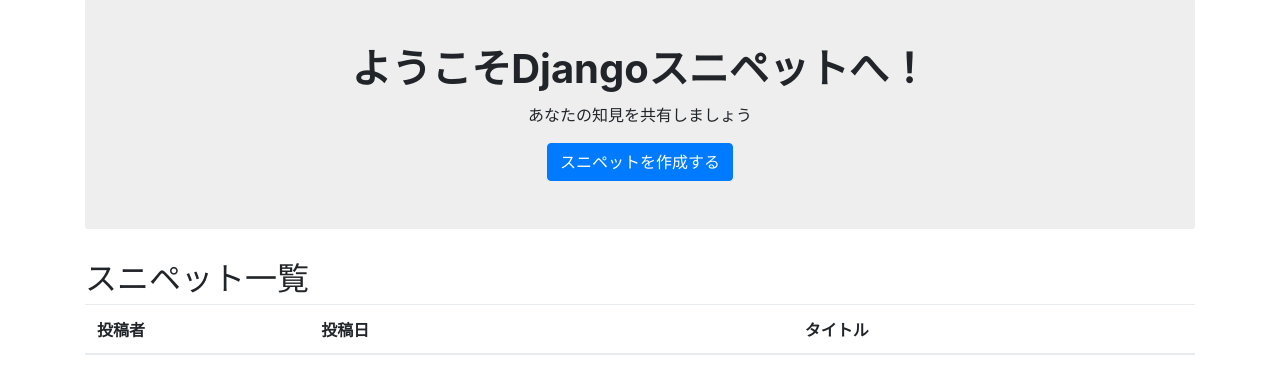
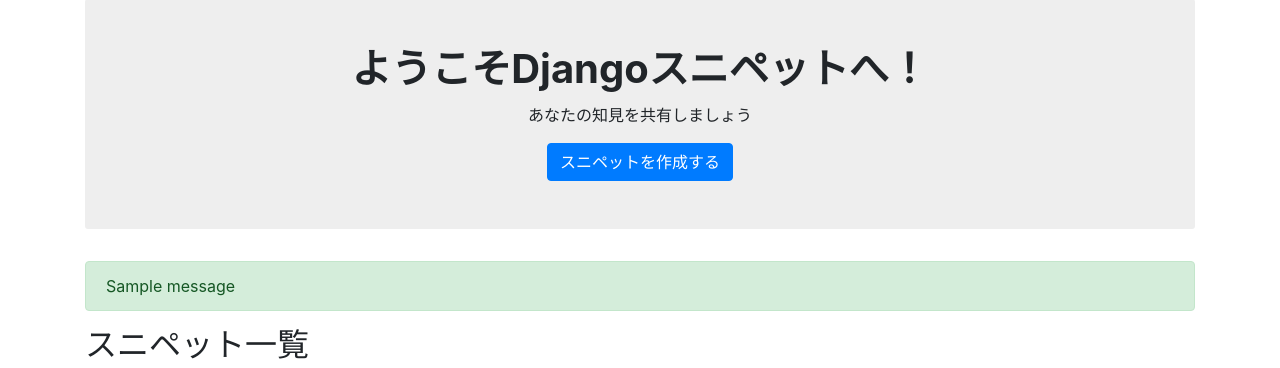
Before and after one commit to c-bata/django-api-practices, a Django app: page / in a window 1280 px wide. Shown: the part 87-455 px from the top of the page. Run offline with Django 3.2, Linux system fonts and the light colour scheme; tables that the repository leaves empty hold one stand-in row (values such as "Sample post"); one stand-in notice (Sample message) is shown; lists and menus that the app fills with data are empty; some libraries are stand-ins or nearby versions.

Commit message:
Display message after signup

```diff
--- a/backend/accounts/views.py
+++ b/backend/accounts/views.py
@@ -1,3 +1,4 @@
+from django.contrib import messages
 from django.contrib.auth import login
 from django.shortcuts import render, redirect
 
@@ -10,6 +11,7 @@
         if form.is_valid():
             user = form.save()
             login(request, user)
+            messages.add_message(request, messages.SUCCESS, f"会員登録に成功しました")
             return redirect('top')
     else:
         form = UserCreationForm()
--- a/backend/snippets/templates/top.html
+++ b/backend/snippets/templates/top.html
@@ -8,6 +8,12 @@
     <p class="subtitle">あなたの知見を共有しましょう</p>
     <a class="btn btn-primary" href="{% url 'new_snippet' %}">スニペットを作成する</a>
 </div>
+
+{% for message in messages %}
+<div {% if message.tags %}class="{{ message.tags }}"{% endif %}>
+    {{ message }}
+</div>
+{% endfor %}
 
 <h2>スニペット一覧</h2>
 {% if snippets %}
--- a/clients/dos.py
+++ b/clients/dos.py
@@ -9,7 +9,7 @@
 
 do_login = os.environ.get("USE_AUTH") == "true"
 username = "dosuser"
-password = "abcde10223"
+password = "abcde1223"
 
 
 def fetch(url: str):  # returns: status_code, timeout
--- a/clients/simple_client.py
+++ b/clients/simple_client.py
@@ -3,7 +3,7 @@
 import time
 
 username = "shibata"
-password = "abcde10223"
+password = "abcde1223"
 
 
 def fetch(url: str):  # returns: status_code, timeout
--- a/clients/throttle_client.py
+++ b/clients/throttle_client.py
@@ -9,7 +9,7 @@
 
 do_login = os.environ.get("USE_AUTH") == "true"
 username = "shibata"
-password = "abcde10223"
+password = "abcde1223"
 url = "http://127.0.0.1:8000/api/snippets/"
 
 if do_login:
```
Also changed, not shown: backend/accounts/forms.py (+5 -2 lines).
